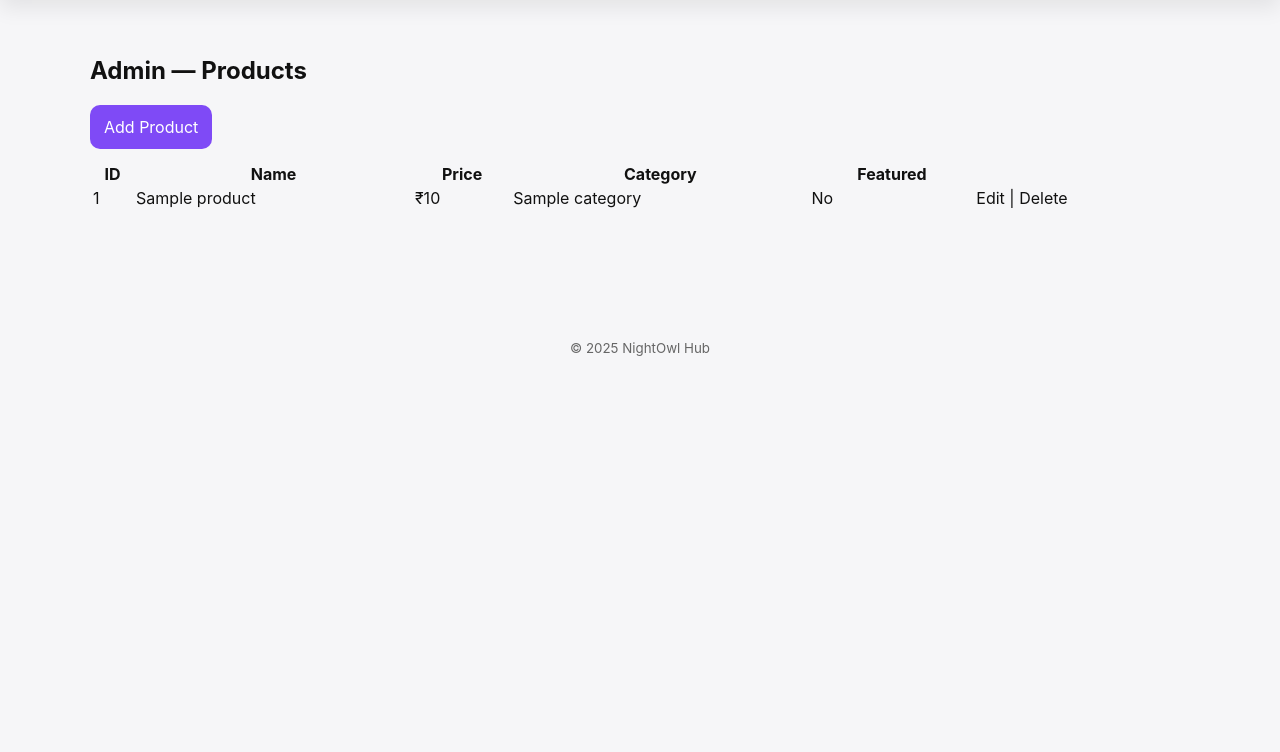
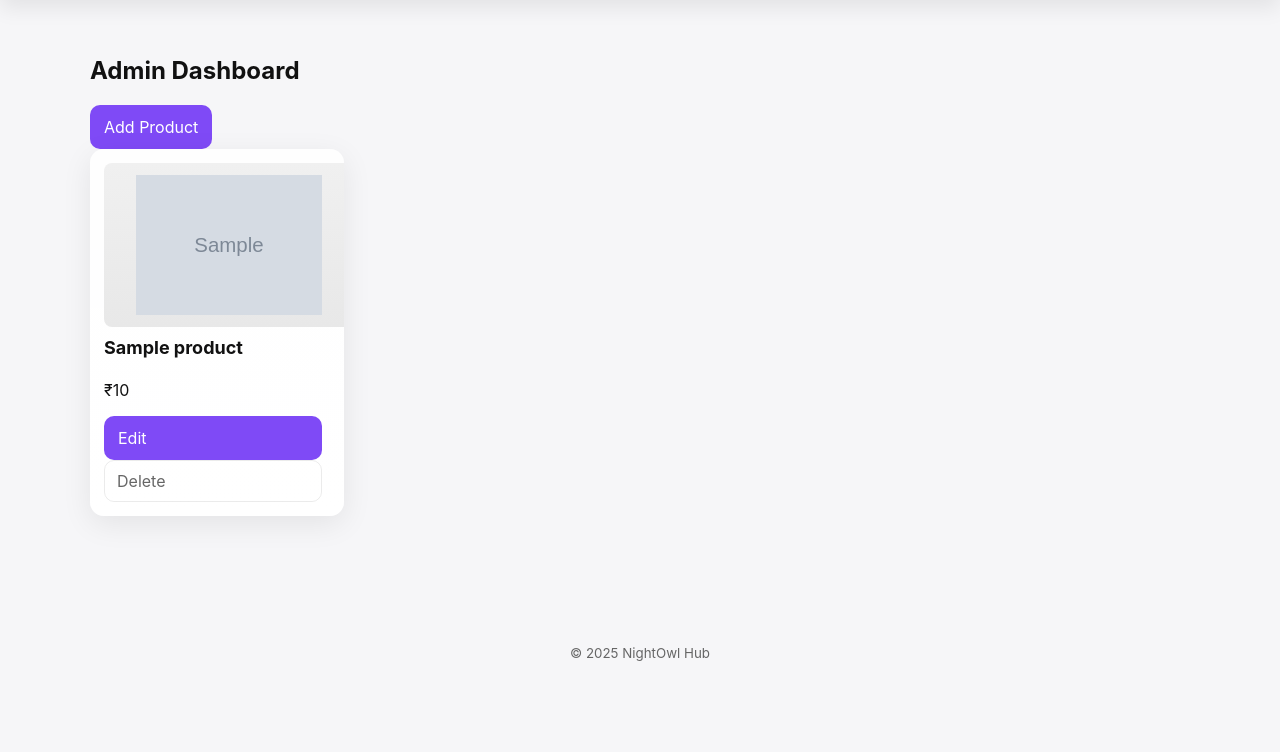
Before and after one commit to dhrubajyoti2468-design/ecommerce, a Flask app: template nightowl app/templates/admin_dashboard.html in a window 1280 px wide. Shown: the part 75-827 px from the top of the page. Before the commit the page ends 431 px from the top, so only its background shows below. Run offline with Flask 3, Linux system fonts and the light colour scheme; the template is opened without the code that fills it: most values are stand-ins (such as "Sample title", 1, 10 or a date in 2020); grey boxes marked "Sample" are stand-in pictures.

Commit message:
Redesign admin dashboard with card layout
Updated the admin dashboard layout to use a grid of cards for product display.

```diff
--- a/nightowl app/templates/admin_dashboard.html
+++ b/nightowl app/templates/admin_dashboard.html
@@ -1,23 +1,17 @@
 {% extends "base.html" %}
 {% block content %}
-<h2>Admin — Products</h2>
+<h2>Admin Dashboard</h2>
 <a class="btn" href="{{ url_for('admin_add') }}">Add Product</a>
-<table width="100%" style="margin-top:12px">
-  <thead><tr><th>ID</th><th>Name</th><th>Price</th><th>Category</th><th>Featured</th><th></th></tr></thead>
-  <tbody>
-    {% for p in products %}
-    <tr>
-      <td>{{ p.id }}</td>
-      <td>{{ p.name }}</td>
-      <td>₹{{ p.price }}</td>
-      <td>{{ p.category }}</td>
-      <td>{{ 'Yes' if p.featured else 'No' }}</td>
-      <td>
-        <a href="{{ url_for('admin_edit', pid=p.id) }}">Edit</a> |
-        <a href="{{ url_for('admin_delete', pid=p.id) }}">Delete</a>
-      </td>
-    </tr>
-    {% endfor %}
-  </tbody>
-</table>
+
+<div class="grid">
+  {% for p in products %}
+  <div class="card">
+    <img src="{{ p.img }}" alt="{{ p.name }}">
+    <h3>{{ p.name }}</h3>
+    <p>₹{{ p.price }}</p>
+    <a class="btn" href="{{ url_for('admin_edit', pid=p.id) }}">Edit</a>
+    <a class="btn btn-outline" href="{{ url_for('admin_delete', pid=p.id) }}">Delete</a>
+  </div>
+  {% endfor %}
+</div>
 {% endblock %}
```
